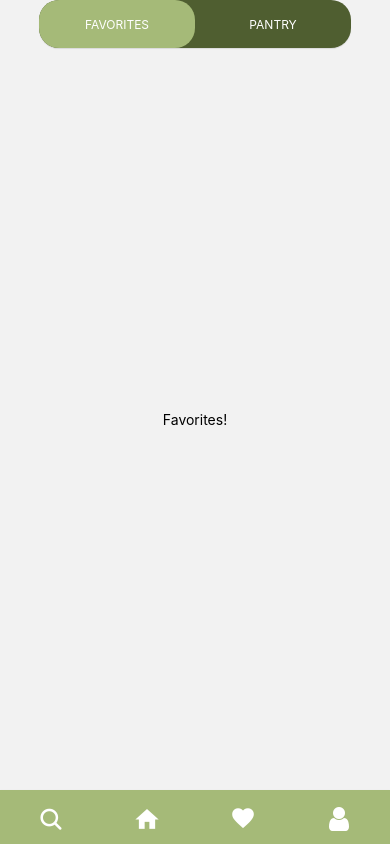
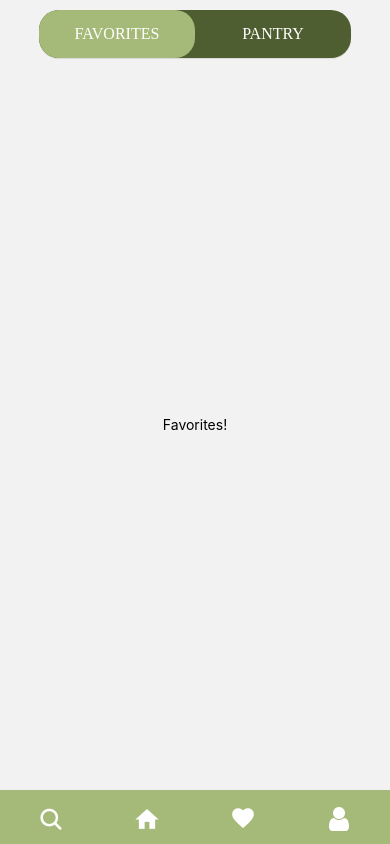
Before and after one commit to JulioC-19/pantryProject, a React Native app: screen /Favorites in a window 390 px wide. Built offline with nearby package versions, Linux system fonts and the light colour scheme.

Commit message:
cleaned up styling

```diff
--- a/UI/UserFavScreen.tsx
+++ b/UI/UserFavScreen.tsx
@@ -1,5 +1,5 @@
 import * as React from 'react';
-import {Dimensions, Text, View} from 'react-native';
+import {Dimensions, StyleSheet, Text, View} from 'react-native';
 import {NavigationContainer} from '@react-navigation/native';
 import {createMaterialTopTabNavigator} from '@react-navigation/material-top-tabs';
 import {colors} from './styles/colors';
@@ -25,23 +25,15 @@ const Tab = createMaterialTopTabNavigator();
 function MyTabs() {
   return (
     <Tab.Navigator
+      style={localStyles.tabNavigatorStyle}
       initialRouteName="Favorites"
       initialLayout={{
         width: Dimensions.get('window').width,
       }}
       screenOptions={{
-        tabBarLabelStyle: {fontSize: 12, color: colors.white},
-        tabBarStyle: {
-          backgroundColor: colors.darkOliveGreen,
-          width: '80%',
-          alignSelf: 'center',
-          borderRadius: 20,
-        },
-        tabBarIndicatorStyle: {
-          backgroundColor: colors.gleeful,
-          height: '100%',
-          borderRadius: 20,
-        },
+        tabBarLabelStyle: localStyles.tabBarLabelStyle,
+        tabBarStyle: localStyles.tabBarStyle,
+        tabBarIndicatorStyle: localStyles.tabBarIndicatorStyle,
       }}>
       <Tab.Screen
         name="Favorites"
@@ -64,3 +56,24 @@ export const UserFavScreen = () => {
     </NavigationContainer>
   );
 };
+
+const localStyles = StyleSheet.create({
+  tabNavigatorStyle: {paddingTop: 10},
+  tabBarLabelStyle: {
+    fontSize: 16,
+    color: colors.white,
+    fontStyle: 'normal',
+    fontFamily: 'Barlow',
+  },
+  tabBarStyle: {
+    backgroundColor: colors.darkOliveGreen,
+    width: '80%',
+    alignSelf: 'center',
+    borderRadius: 20,
+  },
+  tabBarIndicatorStyle: {
+    backgroundColor: colors.gleeful,
+    height: '100%',
+    borderRadius: 20,
+  },
+});
```
